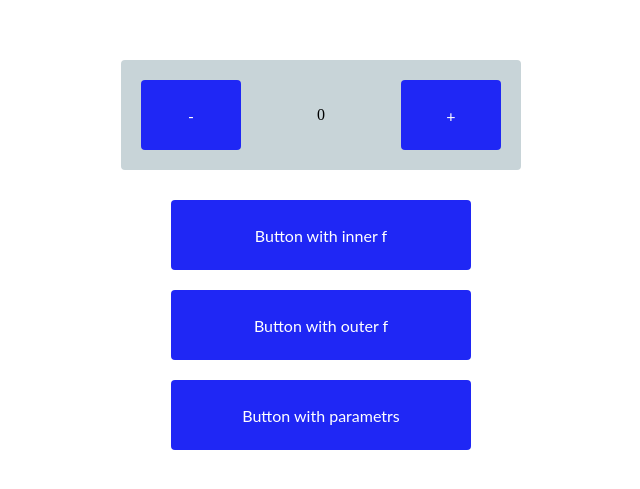
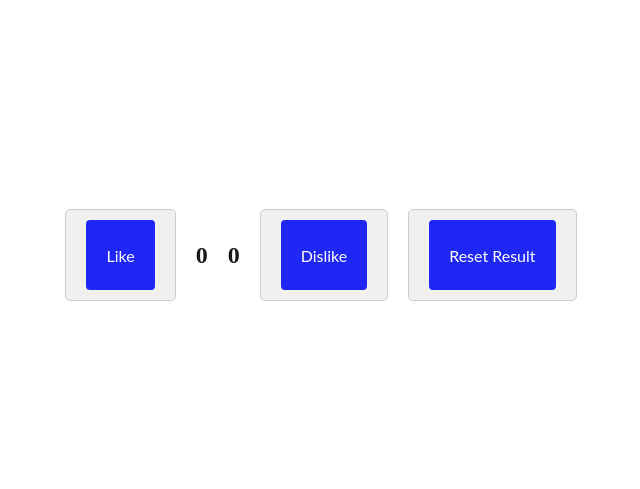
Before and after one commit to LinaGoebel/42.2-react, a React (Create React App) app: page / in a window 1280 px wide. Shown: the part 145-634 px from the top of the page, without its empty margins (319-959 px from the left). Built offline with nearby package versions, Linux system fonts and the light colour scheme.

Commit message:
add homework 04

```diff
--- a/src/App.jsx
+++ b/src/App.jsx
@@ -3,11 +3,12 @@ import "./App.css";
 //lesson imports
 // import Lesson02 from "./lessons/Lesson02/Lesson02";
 // import Lesson03 from "./lessons/Lesson03/Lesson03";
-import Lesson04 from "./lessons/Leeson04/Lesson04";
+// import Lesson04 from "./lessons/Leeson04/Lesson04";
 
 // //homework imports
 // import Homework02 from "./homeworks/Homework02/Homework02";
 // import Homework03 from "./homeworks/Homework03/Homework03";
+import Homework04 from "./homeworks/Homework04/Homework04";
 
 //consultation imports
 // import Consultation02 from "./consultations/Consultation02/Consultation02";
@@ -20,7 +21,8 @@ function App() {
       {/* <Lesson03 /> */}
       {/* <Homework03 />   */}
       {/* <Consultation02 /> */}
-      <Lesson04 />
+      {/* <Lesson04 /> */}
+      <Homework04 />
     </div>
   );
 }
--- /dev/null
+++ b/src/components/Feedback/Feedback.jsx
@@ -0,0 +1,39 @@
+import "./styles.css";
+import Button from "../Button/Button";
+import { useState } from "react";
+
+function Feedback() {
+  const [likes, setLikes] = useState(0);
+  const [dislikes, setDislikes] = useState(0);
+
+  const onLikeClick = () => {
+    setLikes((prevValue) => prevValue + 1);
+  };
+
+  const onDislikesClick = () => {
+    setDislikes((prevValue) => prevValue + 1);
+  };
+
+  const onResetClick = () => {
+    setLikes(0);
+    setDislikes(0);
+  };
+
+  return (
+    <div className="feedback-container">
+      <div className="button-wrapper">
+        <Button name="Like" onClick={onLikeClick} />
+      </div>
+      <div className="result">{likes}</div>
+      <div className="result">{dislikes}</div>
+      <div className="button-wrapper">
+        <Button name="Dislike" onClick={onDislikesClick} />
+      </div>
+      <div className="button-wrapper">
+        <Button name="Reset Result" onClick={onResetClick} />
+      </div>
+    </div>
+  );
+}
+
+export default Feedback;
--- /dev/null
+++ b/src/components/Feedback/styles.css
@@ -0,0 +1,22 @@
+.feedback-container {
+  display: flex;
+  flex-direction: row;
+  align-items: center;
+  gap: 20px;
+}
+
+.button-wrapper {
+  padding: 10px 20px;
+  font-size: 16px;
+  cursor: pointer;
+  border: 1px solid #ccc;
+  border-radius: 5px;
+  background-color: #f0f0f0;
+  transition: background-color 0.3s;
+}
+
+.result {
+  font-size: 24px;
+  font-weight: bold;
+  color: #181818;
+}
--- /dev/null
+++ b/src/homeworks/Homework04/Homework04.jsx
@@ -0,0 +1,12 @@
+import Feedback from "../../components/Feedback/Feedback";
+import "./styles.css";
+
+function Homework04() {
+  return (
+    <div className="homework04-wrapper">
+      <Feedback />
+    </div>
+  );
+}
+
+export default Homework04;
--- /dev/null
+++ b/src/homeworks/Homework04/styles.css
@@ -0,0 +1,16 @@
+.homework04-wrapper {
+    display: flex;
+    flex-direction: column;
+    align-items: center;
+    justify-content: center;
+    gap: 30px;
+    width: 100%;
+    flex: 1;
+  }
+
+  .buttons-wrapper {
+    display: flex;
+    flex-direction: column;
+    gap: 20px;
+    width: 300px;
+  }
```
